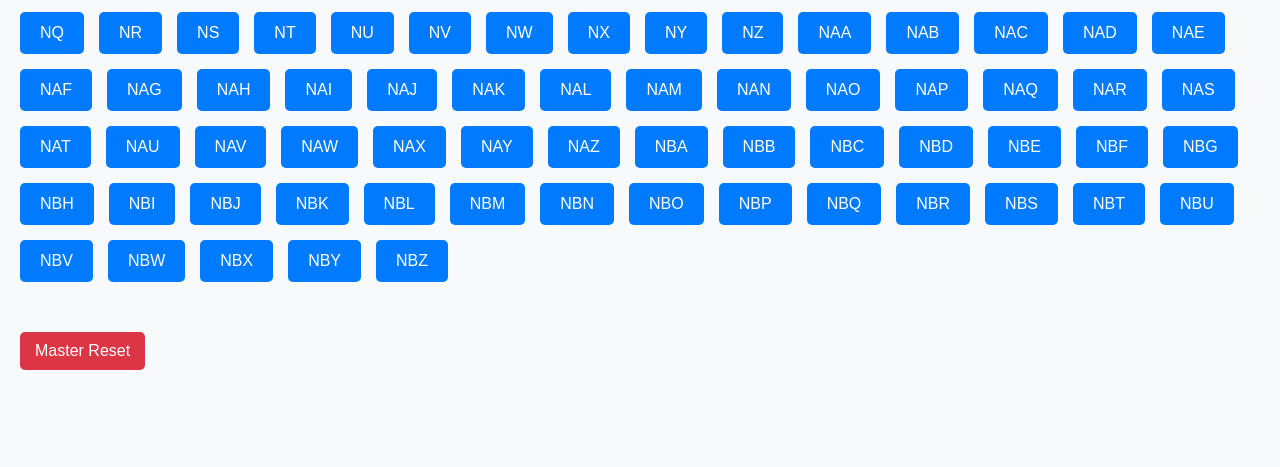
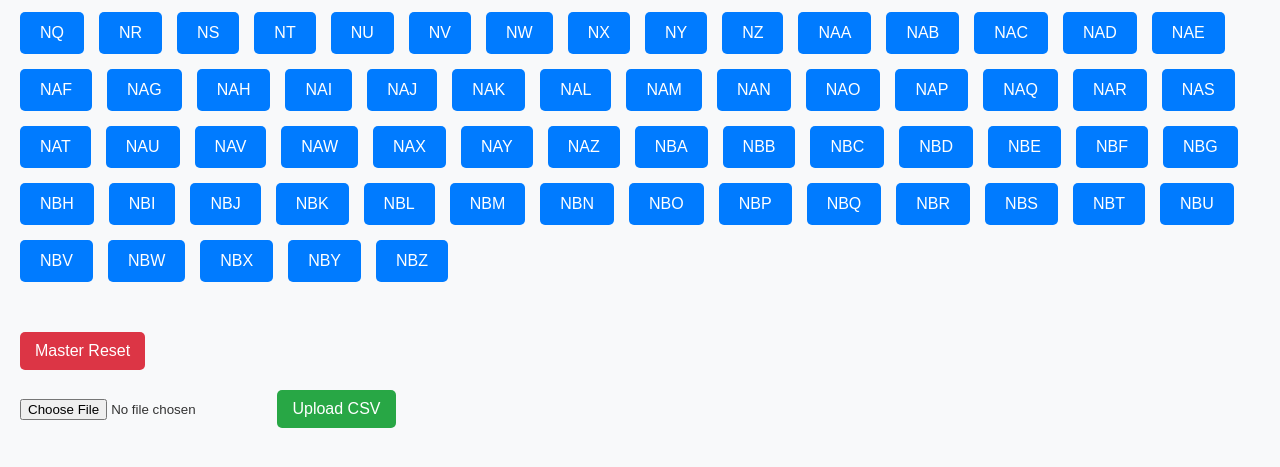
Before and after one commit to Second2no1/Project, a plain HTML site: page index.HTML in a window 1280 px wide. Shown: the part 125-592 px from the top of the page. Drawn offline with Linux system fonts and the light colour scheme.

Commit message:
Update index.HTML

```diff
--- a/index.HTML
+++ b/index.HTML
@@ -128,6 +128,20 @@
     <button onclick="showContents()">Back to Contents</button>
   </div>
 
+  <form id="csvForm">
+    <input type="file" id="csvFileInput" accept=".csv">
+    <button type="button" onclick="handleCSVUpload()">Upload CSV</button>
+  </form>
+
   <script src="script.js"></script>
+  <script>
+    function handleCSVUpload() {
+      const fileInput = document.getElementById('csvFileInput');
+      const file = fileInput.files[0];
+      if (file) {
+        populateTableFromCSV(file);
+      }
+    }
+  </script>
 </body>
 </html>
```
